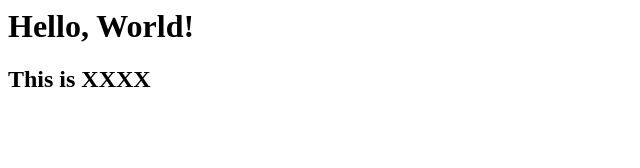
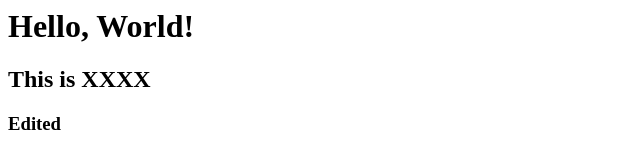
Before and after one commit to waxxworx/ITIS6177_A, a plain HTML site: page Index.html in a window 1280 px wide. Shown: the full height of the page, 0-640 px from the left. Drawn offline with Linux system fonts and the light colour scheme.

Commit message:
Update Index.html

```diff
--- a/Index.html
+++ b/Index.html
@@ -1,6 +1,6 @@
 <html>
 <h1>Hello, World!</h1>
 <h2>This is XXXX</h2>
-
+  <h3>Edited</h3>
 
 </html>
```
